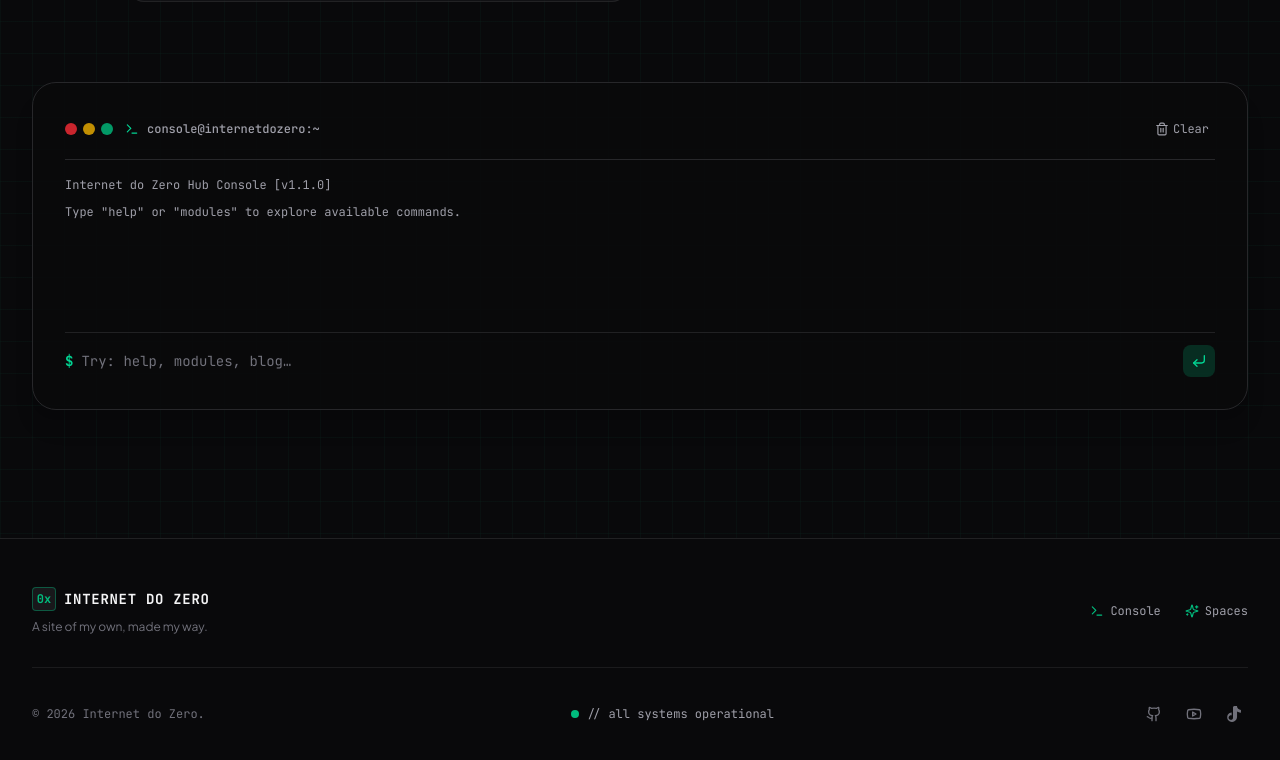
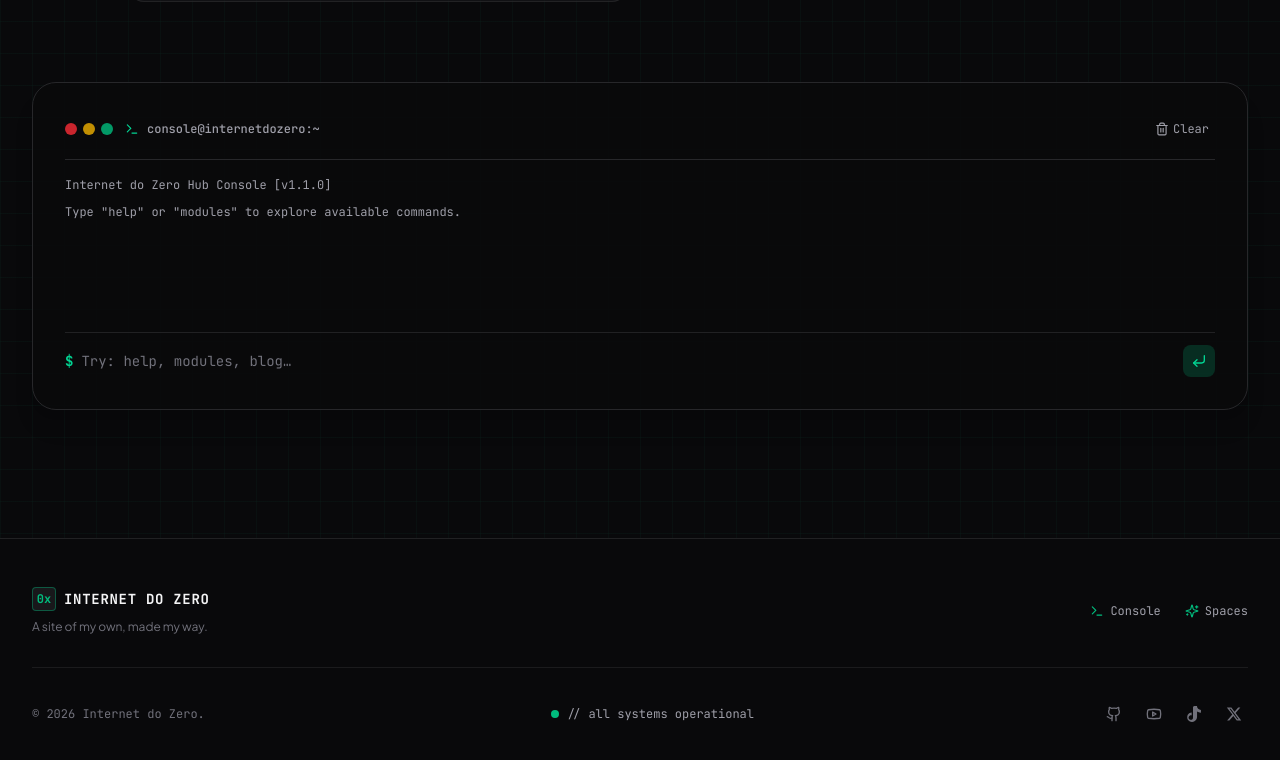
Before and after one commit to internetdozero/internetdozero, a React (Vite) app: page / in a window 1280 px wide. Shown: the part 1643-2403 px from the top of the page. Built offline with nearby package versions, Linux system fonts and the light colour scheme.

Commit message:
feat: adicionar perfil do X aos links

```diff
--- a/src/components/Footer.jsx
+++ b/src/components/Footer.jsx
@@ -6,10 +6,15 @@ function TikTokIcon({ className }) {
   return <svg aria-hidden="true" className={className} viewBox="0 0 24 24" fill="currentColor"><path d="M12.525.02c1.31-.02 2.61-.01 3.91-.02.08 1.53.63 3.09 1.75 4.17 1.12 1.11 2.7 1.62 4.24 1.79v4.03c-1.44-.05-2.89-.35-4.2-.97-.57-.26-1.1-.59-1.62-.93-.01 2.92.01 5.84-.02 8.75-.08 1.4-.54 2.79-1.35 3.94-1.31 1.92-3.58 3.17-5.91 3.21-1.43.08-2.86-.31-4.08-1.03-2.02-1.19-3.37-3.39-3.46-5.73-.11-1.52.31-3.04 1.14-4.31 1.19-1.84 3.41-3.04 5.6-3.16.01 1.48-.04 2.96-.04 4.44-.99-.32-2.15-.23-3.02.37-.63.41-1.11 1.04-1.36 1.75-.21.51-.15 1.07-.14 1.61.24 1.64 1.82 3.02 3.47 2.87 1.03-.02 2.04-.6 2.58-1.48.18-.31.4-.63.41-.99.1-1.76.06-3.51.07-5.27.01-3.96-.01-7.91.02-11.86z" /></svg>;
 }
 
+function XIcon({ className }) {
+  return <svg aria-hidden="true" className={className} viewBox="0 0 24 24" fill="currentColor"><path d="M18.244 2.25h3.308l-7.227 8.26 8.502 11.24H16.17l-5.214-6.817-5.964 6.817H1.684l7.73-8.835L1.254 2.25H8.08l4.713 6.231 5.45-6.231Zm-1.161 17.52h1.833L7.084 4.126H5.117L17.083 19.77Z" /></svg>;
+}
+
 const socialLinks = [
   { label: 'GitHub', href: 'https://github.com/internetdozero', Icon: Github },
   { label: 'YouTube', href: 'https://www.youtube.com/@internetdozero', Icon: Youtube },
-  { label: 'TikTok', href: 'https://www.tiktok.com/@internetdozero', Icon: TikTokIcon }
+  { label: 'TikTok', href: 'https://www.tiktok.com/@internetdozero', Icon: TikTokIcon },
+  { label: 'X', href: 'https://x.com/internetdozero', Icon: XIcon }
 ];
 
 export const Footer = React.memo(function Footer({ onOpenArsenal, onGoHome, lang = 'pt' }) {
--- a/src/modules/links/LinksView.jsx
+++ b/src/modules/links/LinksView.jsx
@@ -3,6 +3,10 @@ import { ArrowLeft, ArrowUpRight, Github, Globe2, Youtube } from 'lucide-react';
 
 function TikTokIcon({ className }) {
   return <svg aria-hidden="true" className={className} viewBox="0 0 24 24" fill="currentColor"><path d="M12.525.02c1.31-.02 2.61-.01 3.91-.02.08 1.53.63 3.09 1.75 4.17 1.12 1.11 2.7 1.62 4.24 1.79v4.03c-1.44-.05-2.89-.35-4.2-.97-.57-.26-1.1-.59-1.62-.93-.01 2.92.01 5.84-.02 8.75-.08 1.4-.54 2.79-1.35 3.94-1.31 1.92-3.58 3.17-5.91 3.21-1.43.08-2.86-.31-4.08-1.03-2.02-1.19-3.37-3.39-3.46-5.73-.11-1.52.31-3.04 1.14-4.31 1.19-1.84 3.41-3.04 5.6-3.16.01 1.48-.04 2.96-.04 4.44-.99-.32-2.15-.23-3.02.37-.63.41-1.11 1.04-1.36 1.75-.21.51-.15 1.07-.14 1.61.24 1.64 1.82 3.02 3.47 2.87 1.03-.02 2.04-.6 2.58-1.48.18-.31.4-.63.41-.99.1-1.76.06-3.51.07-5.27.01-3.96-.01-7.91.02-11.86z" /></svg>;
+}
+
+function XIcon({ className }) {
+  return <svg aria-hidden="true" className={className} viewBox="0 0 24 24" fill="currentColor"><path d="M18.244 2.25h3.308l-7.227 8.26 8.502 11.24H16.17l-5.214-6.817-5.964 6.817H1.684l7.73-8.835L1.254 2.25H8.08l4.713 6.231 5.45-6.231Zm-1.161 17.52h1.833L7.084 4.126H5.117L17.083 19.77Z" /></svg>;
 }
 
 const links = [
@@ -33,6 +37,13 @@ const links = [
     descriptionEn: 'Quick ideas, behind the scenes, and discoveries.',
     href: 'https://www.tiktok.com/@internetdozero',
     Icon: TikTokIcon
+  },
+  {
+    label: 'X',
+    description: 'Pensamentos curtos e conversas em tempo real.',
+    descriptionEn: 'Short thoughts and real-time conversations.',
+    href: 'https://x.com/internetdozero',
+    Icon: XIcon
   }
 ];
 
```
